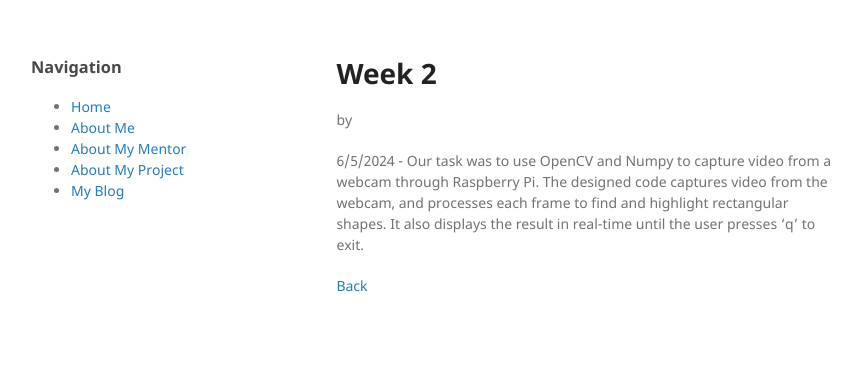
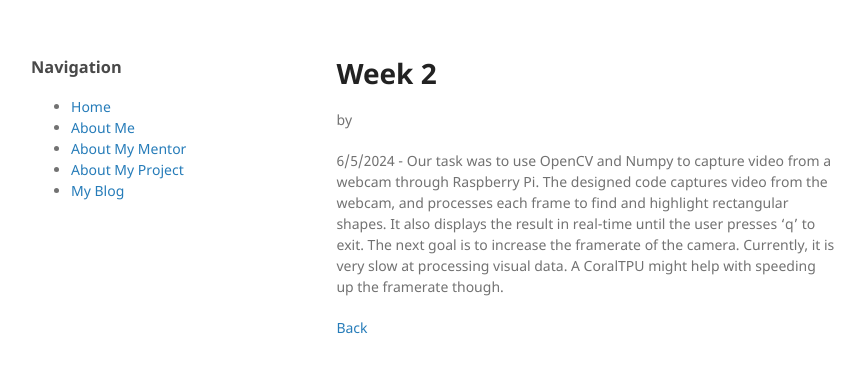
Before and after one commit to Tad-Baterbomb/Tad-Baterbomb.github.io, a Jekyll site: the page built from week2.md, in a window 1280 px wide. Shown: the top 373 px of the page, without its empty margins (179-1044 px from the left). Built offline with Jekyll 4.4.1, drawn with Linux system fonts in a browser that asks for light colours.

Commit message:
Update week2.md

```diff
--- a/week2.md
+++ b/week2.md
@@ -6,6 +6,7 @@ by: Tyler Mitchell
 
 6/5/2024 - Our task was to use OpenCV and Numpy to capture video from a webcam through Raspberry Pi.
 The designed code captures video from the webcam, and processes each frame to find and highlight rectangular shapes.
-It also displays the result in real-time until the user presses 'q' to exit.
+It also displays the result in real-time until the user presses 'q' to exit. The next goal is to increase the framerate of the camera.
+Currently, it is very slow at processing visual data. A CoralTPU might help with speeding up the framerate though.
 
 [Back](./)
```
